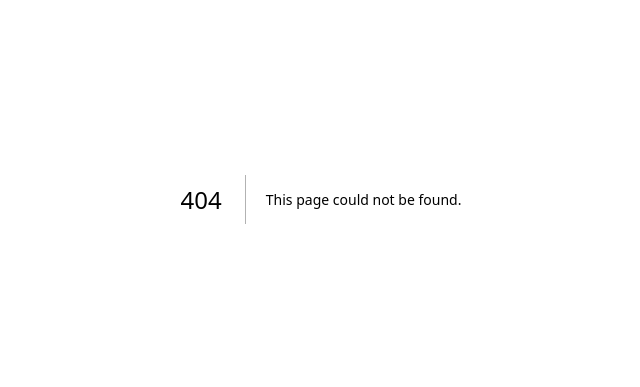
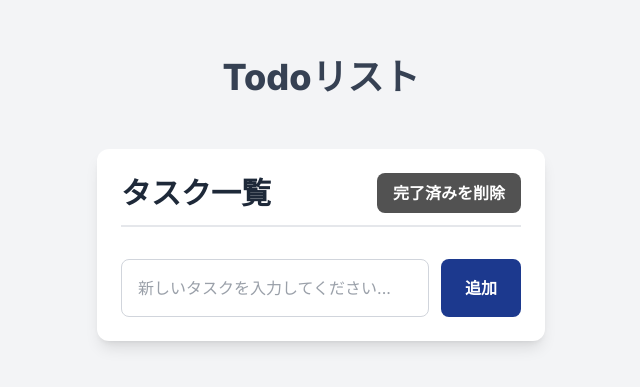
Before and after one commit to kometoume/my-portfolio, a Next.js app: page /todos in a window 1280 px wide. Before the commit this address had no page. Shown: the part 201-588 px from the top of the page, without its empty margins (319-959 px from the left). Built offline with nearby package versions, Linux system fonts and the light colour scheme.

Commit message:
Todoリスト追加

```diff
--- /dev/null
+++ b/src/app/todos/page.tsx
@@ -0,0 +1,12 @@
+// src/app/todos/page.tsx
+
+import TodoApp from '../../components/TodoApp';
+
+export default function TodosPage() {
+  return (
+    <main className="min-h-screen bg-gray-100 flex flex-col items-center justify-center p-4">
+      <h1 className="text-4xl font-extrabold text-gray-700 mb-5">Todoリスト</h1> {/* 日本語化 */}
+      <TodoApp />
+    </main>
+  );
+}
--- /dev/null
+++ b/src/components/TodoApp.tsx
@@ -0,0 +1,130 @@
+// src/components/TodoApp.tsx
+
+'use client';
+
+import React, { useState, useEffect, FormEvent } from 'react';
+
+interface Todo {
+  id: number;
+  title: string;
+  isCompleted: boolean;
+}
+
+const TodoApp: React.FC = () => {
+  const [todos, setTodos] = useState<Todo[]>([]);
+  const [inputValue, setInputValue] = useState<string>('');
+
+  useEffect(() => {
+    const savedTodos = localStorage.getItem('todos');
+    if (savedTodos) {
+      try {
+        setTodos(JSON.parse(savedTodos));
+      } catch (error) {
+        console.error("localStorageからのTodoのパースに失敗しました:", error);
+        setTodos([]);
+      }
+    }
+  }, []);
+
+  useEffect(() => {
+    localStorage.setItem('todos', JSON.stringify(todos));
+  }, [todos]);
+
+  const addTodo = (e: FormEvent) => {
+    e.preventDefault();
+    if (inputValue.trim() === '') return;
+
+    const newTodo: Todo = {
+      id: Date.now(),
+      title: inputValue.trim(),
+      isCompleted: false,
+    };
+    setTodos((prevTodos) => [...prevTodos, newTodo]);
+    setInputValue('');
+  };
+
+  const toggleTodo = (id: number) => {
+    setTodos((prevTodos) =>
+      prevTodos.map((todo) =>
+        todo.id === id ? { ...todo, isCompleted: !todo.isCompleted } : todo
+      )
+    );
+  };
+
+  const deleteTodo = (id: number) => {
+    if (!confirm('本当にこのタスクを削除しますか？')) {
+      return;
+    }
+    setTodos((prevTodos) => prevTodos.filter((todo) => todo.id !== id));
+  };
+
+  const purgeCompletedTodos = () => {
+    if (!confirm('完了済みのタスクをすべて削除しますか？')) {
+      return;
+    }
+    setTodos((prevTodos) => prevTodos.filter((todo) => !todo.isCompleted));
+  };
+
+  return (
+    <div className="container mx-auto p-6 max-w-md bg-white rounded-xl shadow-lg mt-8">
+      <h1 className="text-3xl font-extrabold border-b-2 border-gray-200 pb-3 mb-6 flex justify-between items-center text-gray-800">
+        タスク一覧
+        <button
+          onClick={purgeCompletedTodos}
+          className="ml-4 px-4 py-2 bg-neutral-600 text-white rounded-lg hover:bg-neutral-700 transition-colors duration-200 focus:outline-none focus:ring-2 focus:ring-neutral-600 focus:ring-opacity-50 text-base font-semibold cursor-pointer"
+        >
+          完了済みを削除
+        </button>
+      </h1>
+
+      <ul id="todos" className="space-y-4">
+        {todos.map((todo) => (
+          <li
+            key={todo.id}
+            className="flex justify-between items-center bg-white p-4 rounded-lg shadow-sm border border-gray-100"
+          >
+            <label className="flex items-center flex-grow cursor-pointer text-gray-700">
+              <input
+                type="checkbox"
+                checked={todo.isCompleted}
+                onChange={() => toggleTodo(todo.id)}
+                // focus:ring-blue-800 と focus:ring-2 を削除
+                className="mr-4 w-6 h-6 bg-gray-200 border-gray-300 rounded cursor-pointer
+                           checked:bg-blue-900 checked:border-transparent focus:outline-none" // focus:outline-none を追加してデフォルトのアウトラインも消す
+              />
+              <span className={`text-lg flex-grow ${todo.isCompleted ? 'line-through text-gray-500' : 'text-gray-800'}`}>
+                {todo.title}
+              </span>
+            </label>
+            <button
+              onClick={() => deleteTodo(todo.id)}
+              className="ml-4 w-8 h-8 flex items-center justify-center bg-gray-200 text-gray-600 rounded-full hover:bg-gray-300 hover:text-gray-700 transition-colors duration-200 focus:outline-none focus:ring-2 focus:ring-gray-300 focus:ring-opacity-50 cursor-pointer"
+            >
+              <svg className="w-4 h-4" fill="none" stroke="currentColor" viewBox="0 0 24 24" xmlns="http://www.w3.org/2000/svg">
+                <path strokeLinecap="round" strokeLinejoin="round" strokeWidth="2" d="M6 18L18 6M6 6l12 12"></path>
+              </svg>
+            </button>
+          </li>
+        ))}
+      </ul>
+
+      <form onSubmit={addTodo} className="flex gap-3 mt-8">
+        <input
+          type="text"
+          value={inputValue}
+          onChange={(e) => setInputValue(e.target.value)}
+          placeholder="新しいタスクを入力してください..."
+          className="flex-grow p-4 border border-gray-300 rounded-lg focus:outline-none focus:ring-2 focus:ring-blue-800 focus:border-transparent text-gray-700 text-base"
+        />
+        <button
+          type="submit"
+          className="px-6 py-3 bg-blue-900 text-white rounded-lg hover:bg-blue-950 transition-colors duration-200 focus:outline-none focus:ring-2 focus:ring-blue-900 focus:ring-opacity-50 text-base font-semibold cursor-pointer"
+        >
+          追加
+        </button>
+      </form>
+    </div>
+  );
+};
+
+export default TodoApp;
--- a/src/data/projects.ts
+++ b/src/data/projects.ts
@@ -70,5 +70,23 @@ export const projects: Project[] = [
       '図版作成',
     ],
   },
+  {
+  id: 'todo-app', // ユニークなIDを設定 (例: 'todo-app' など)
+  title: 'Todoリストアプリケーション (自主制作)',
+  description:
+    'ReactとNext.js、Tailwind CSSで構築した、シンプルなTodo管理アプリケーションです。ブラウザのローカルストレージを利用し、データの永続化を実現しました。',
+  image: '/images/todo-app-thumbnail.png', // このアプリのスクリーンショット画像パスに置き換えてください
+  // 例: publicフォルダ内に画像を保存する場合 /images/todo-app-thumbnail.png
+  technologies: ['React', 'Next.js', 'Tailwind CSS', 'JavaScript'],
+  demoLink: 'あなたのTodoアプリのデプロイURL', // Vercelなどで公開したURLに置き換えてください
+  points: [
+    '**自主制作**プロジェクト',
+    'コンポーネント指向による開発',
+    'ローカルストレージを用いたデータ永続化',
+    'Tailwind CSSによる効率的なスタイリング',
+    'UI/UXに配慮したデザインとインタラクション',
+    'アクセシビリティ考慮（キーボード操作対応、ポインター表示など）', // 追加でアピールしたい点があれば
+  ],
+},
   // 必要に応じてプロジェクトを追加
 ];
```
Also changed, not shown: src/app/globals.css (line endings or trailing spaces).
